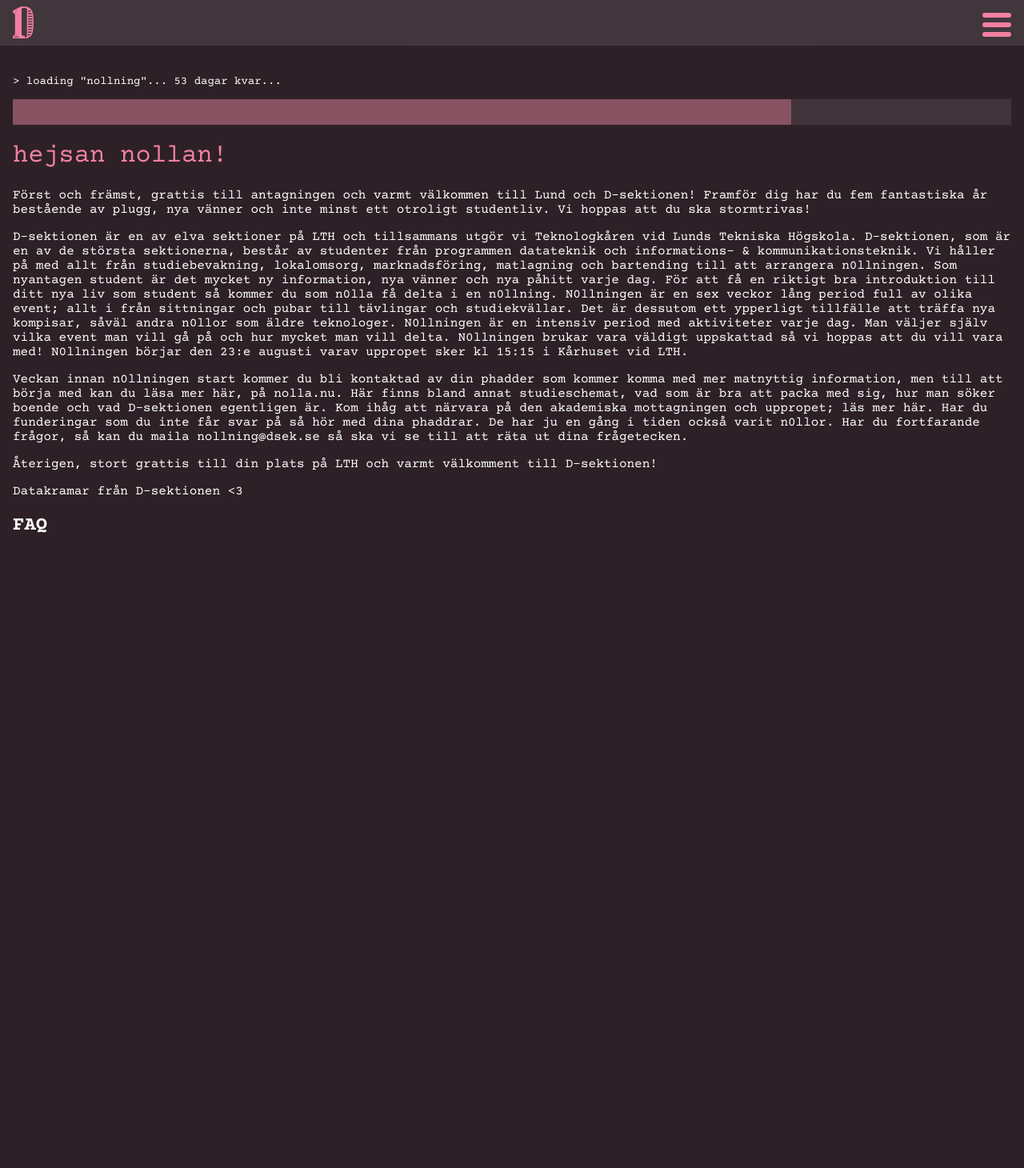
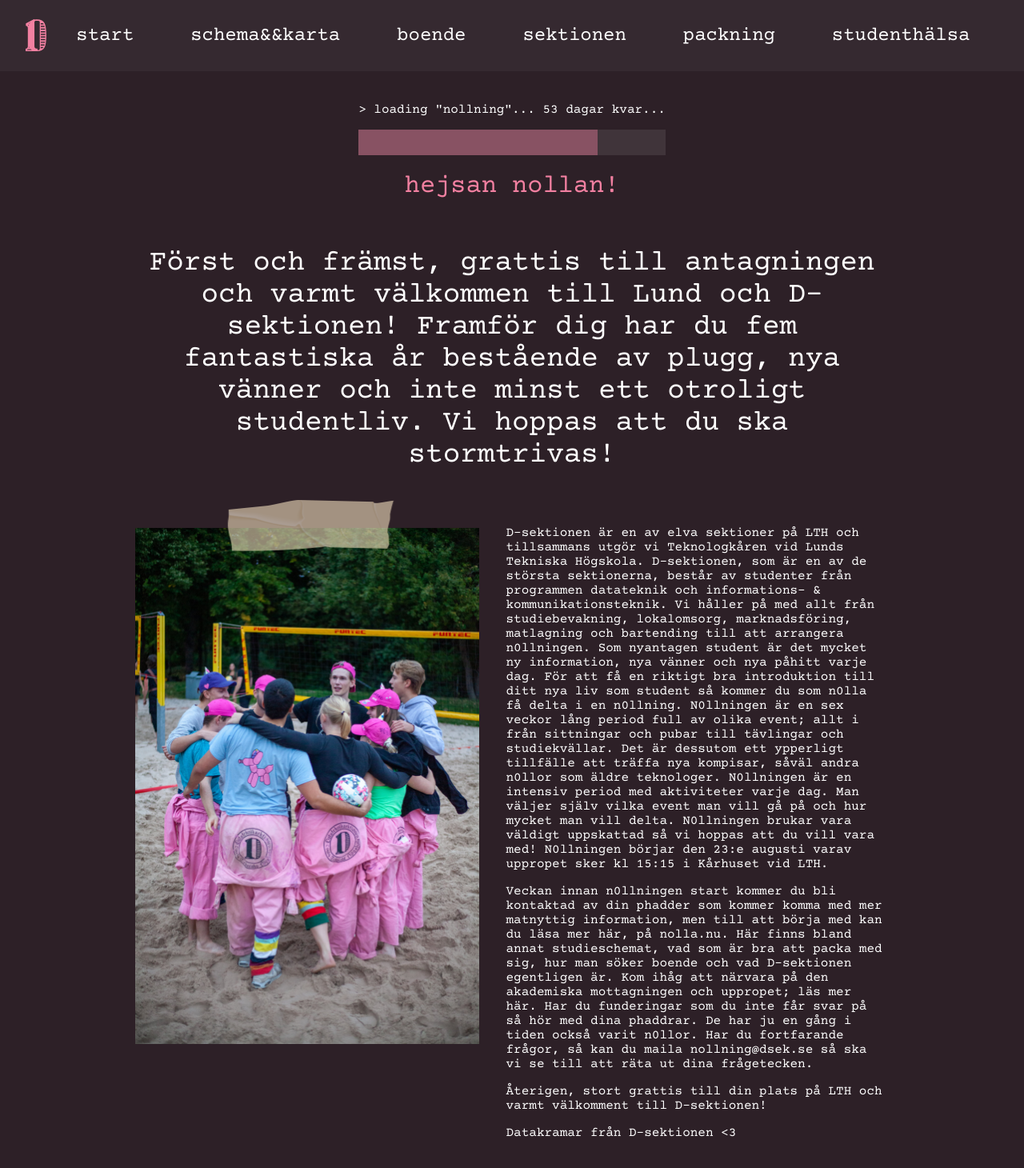
Before and after one commit to Dsek-LTH/dsek-nolla, a Next.js app: page / in a window 1280 px wide. Shown: the top 1460 px of the page at 80% size. Before the commit the page ends 800 px from the top, so only its background shows below. Built offline with nearby package versions, Linux system fonts and the light colour scheme.

Commit message:
wip on start page

```diff
--- a/components/CountDown.tsx
+++ b/components/CountDown.tsx
@@ -1,4 +1,16 @@
 import styled from 'styled-components';
+import { DESKTOP_MQ } from '../src/constants';
+
+const Container = styled.div`
+  max-width: 40rem;
+`;
+
+const Label = styled.p`
+  font-size: 14px;
+  ${DESKTOP_MQ} {
+    font-size: 1rem;
+  }
+`;
 
 const LoadingBarBackground = styled.div`
   position: relative;
@@ -30,16 +42,16 @@
 
 export default function CountDown() {
   return (
-    <div>
-      <p style={{ fontSize: 14 }}>
+    <Container>
+      <Label>
         &gt; loading &quot;nollning&quot;... {daysUntilNollning.toFixed()} dagar
         kvar...
-      </p>
+      </Label>
       <LoadingBarBackground>
         <LoadingBarForeground
           style={{ width: `${loadingBarWidth.toFixed()}%` }}
         />
       </LoadingBarBackground>
-    </div>
+    </Container>
   );
 }
--- a/components/Home/Copy.tsx
+++ b/components/Home/Copy.tsx
@@ -1,51 +1,96 @@
+import Image from 'next/image';
 import styled from 'styled-components';
+import { DESKTOP_MQ } from '../../src/constants';
 
-const CopyContainer = styled.div``;
+const CopyContainer = styled.div`
+  display: flex;
+  flex-direction: column;
+  align-items: center;
+  max-width: 943px;
+`;
+
+const ScalingParagraph = styled.p`
+  ${DESKTOP_MQ} {
+    font-size: 36px;
+    text-align: center;
+  }
+`;
+
+const ImageCopyContainer = styled.div`
+  display: flex;
+`;
+const ImageContainer = styled.div`
+  display: none;
+  ${DESKTOP_MQ} {
+    min-width: 27rem;
+    display: block;
+  }
+`;
+
+const LowerCopy = styled.div`
+  ${DESKTOP_MQ} {
+    margin-top: 1rem;
+    margin-left: 2rem;
+  }
+`;
 
 export default function Copy() {
   return (
     <CopyContainer>
-      <p>
+      <ScalingParagraph>
         Först och främst, grattis till antagningen och varmt välkommen till Lund
         och D-sektionen! Framför dig har du fem fantastiska år bestående av
         plugg, nya vänner och inte minst ett otroligt studentliv. Vi hoppas att
         du ska stormtrivas!
+      </ScalingParagraph>
+      <ImageCopyContainer>
+        <ImageContainer>
+          <Image
+            src="/images/volleyboll.png"
+            width="430"
+            height="680"
+            alt="Glad d-sekare"
+          />
+        </ImageContainer>
+        <LowerCopy>
+          <p>
+            D-sektionen är en av elva sektioner på LTH och tillsammans utgör vi
+            Teknologkåren vid Lunds Tekniska Högskola. D-sektionen, som är en av
+            de största sektionerna, består av studenter från programmen
+            datateknik och informations- & kommunikationsteknik. Vi håller på
+            med allt från studiebevakning, lokalomsorg, marknadsföring,
+            matlagning och bartending till att arrangera n0llningen. Som
+            nyantagen student är det mycket ny information, nya vänner och nya
+            påhitt varje dag. För att få en riktigt bra introduktion till ditt
+            nya liv som student så kommer du som n0lla få delta i en n0llning.
+            N0llningen är en sex veckor lång period full av olika event; allt i
+            från sittningar och pubar till tävlingar och studiekvällar. Det är
+            dessutom ett ypperligt tillfälle att träffa nya kompisar, såväl
+            andra n0llor som äldre teknologer. N0llningen är en intensiv period
+            med aktiviteter varje dag. Man väljer själv vilka event man vill gå
+            på och hur mycket man vill delta. N0llningen brukar vara väldigt
+            uppskattad så vi hoppas att du vill vara med! N0llningen börjar den
+            23:e augusti varav uppropet sker kl 15:15 i Kårhuset vid LTH.
           </p>
           <p>
-        D-sektionen är en av elva sektioner på LTH och tillsammans utgör vi
-        Teknologkåren vid Lunds Tekniska Högskola. D-sektionen, som är en av de
-        största sektionerna, består av studenter från programmen datateknik och
-        informations- & kommunikationsteknik. Vi håller på med allt från
-        studiebevakning, lokalomsorg, marknadsföring, matlagning och bartending
-        till att arrangera n0llningen. Som nyantagen student är det mycket ny
-        information, nya vänner och nya påhitt varje dag. För att få en riktigt
-        bra introduktion till ditt nya liv som student så kommer du som n0lla få
-        delta i en n0llning. N0llningen är en sex veckor lång period full av
-        olika event; allt i från sittningar och pubar till tävlingar och
-        studiekvällar. Det är dessutom ett ypperligt tillfälle att träffa nya
-        kompisar, såväl andra n0llor som äldre teknologer. N0llningen är en
-        intensiv period med aktiviteter varje dag. Man väljer själv vilka event
-        man vill gå på och hur mycket man vill delta. N0llningen brukar vara
-        väldigt uppskattad så vi hoppas att du vill vara med! N0llningen börjar
-        den 23:e augusti varav uppropet sker kl 15:15 i Kårhuset vid LTH.
+            Veckan innan n0llningen start kommer du bli kontaktad av din phadder
+            som kommer komma med mer matnyttig information, men till att börja
+            med kan du läsa mer här, på nolla.nu. Här finns bland annat
+            studieschemat, vad som är bra att packa med sig, hur man söker
+            boende och vad D-sektionen egentligen är. Kom ihåg att närvara på
+            den akademiska mottagningen och uppropet; läs mer här. Har du
+            funderingar som du inte får svar på så hör med dina phaddrar. De har
+            ju en gång i tiden också varit n0llor. Har du fortfarande frågor, så
+            kan du maila nollning@dsek.se så ska vi se till att räta ut dina
+            frågetecken.
           </p>
           <p>
-        Veckan innan n0llningen start kommer du bli kontaktad av din phadder som
-        kommer komma med mer matnyttig information, men till att börja med kan
-        du läsa mer här, på nolla.nu. Här finns bland annat studieschemat, vad
-        som är bra att packa med sig, hur man söker boende och vad D-sektionen
-        egentligen är. Kom ihåg att närvara på den akademiska mottagningen och
-        uppropet; läs mer här. Har du funderingar som du inte får svar på så hör
-        med dina phaddrar. De har ju en gång i tiden också varit n0llor. Har du
-        fortfarande frågor, så kan du maila nollning@dsek.se så ska vi se till
-        att räta ut dina frågetecken.
-      </p>
-      <p>
-        Återigen, stort grattis till din plats på LTH och varmt välkomment till
-        D-sektionen!
+            Återigen, stort grattis till din plats på LTH och varmt välkomment
+            till D-sektionen!
           </p>
           <p>Datakramar från D-sektionen &lt;3</p>
-      <h2>FAQ</h2>
+        </LowerCopy>
+      </ImageCopyContainer>
     </CopyContainer>
   );
 }
--- a/components/MobileBar.tsx
+++ /dev/null
@@ -1,20 +0,0 @@
-import styled from 'styled-components';
-import DsekIcon from './icons/DsekIcon';
-
-const Container = styled.div`
-  padding: 0 1rem;
-  background: rgba(255, 255, 255, 0.1);
-  position: fixed;
-  top: 0;
-  width: 100%;
-`;
-
-export default function MobileBar() {
-  return (
-    <>
-      <Container>
-        <DsekIcon />
-      </Container>
-    </>
-  );
-}
--- /dev/null
+++ b/components/TopBar.tsx
@@ -0,0 +1,64 @@
+import Link from 'next/link';
+import styled from 'styled-components';
+import { DESKTOP_MQ } from '../src/constants';
+import DsekIcon from './icons/DsekIcon';
+
+const Container = styled.div`
+  display: flex;
+  align-items: center;
+  padding: 0 1rem;
+  ${DESKTOP_MQ} {
+    padding: 1rem 2rem;
+  }
+  background: rgb(53, 41, 48);
+  position: fixed;
+  top: 0;
+  width: 100%;
+  z-index: 10;
+`;
+
+const DesktopMenu = styled.div`
+  display: none;
+  ${DESKTOP_MQ} {
+    display: flex;
+    width: 100%;
+    font-size: 1.5rem;
+    justify-content: space-around;
+  }
+`;
+
+const MenuItem = styled.div``;
+
+export default function MobileBar() {
+  return (
+    <>
+      <Container>
+        <Link href="/">
+          <a>
+            <DsekIcon />
+          </a>
+        </Link>
+        <DesktopMenu>
+          <MenuItem>
+            <Link href="/">start</Link>
+          </MenuItem>
+          <MenuItem>
+            <Link href="/schema">schema&&karta</Link>
+          </MenuItem>
+          <MenuItem>
+            <Link href="/">boende</Link>
+          </MenuItem>
+          <MenuItem>
+            <Link href="/">sektionen</Link>
+          </MenuItem>
+          <MenuItem>
+            <Link href="/">packning</Link>
+          </MenuItem>
+          <MenuItem>
+            <Link href="/">studenthälsa</Link>
+          </MenuItem>
+        </DesktopMenu>
+      </Container>
+    </>
+  );
+}
--- /dev/null
+++ b/components/components.ts
@@ -0,0 +1,16 @@
+import styled from 'styled-components';
+import { DESKTOP_MQ } from '../src/constants';
+
+export const DesktopOnly = styled.div`
+  display: none;
+  ${DESKTOP_MQ} {
+    display: block;
+  }
+`;
+
+export const MobileOnly = styled.div`
+  display: block;
+  ${DESKTOP_MQ} {
+    display: none;
+  }
+`;
--- a/pages/_app.tsx
+++ b/pages/_app.tsx
@@ -1,14 +1,28 @@
 import '../styles/globals.css';
 import type { AppProps } from 'next/app';
-import MobileBar from '../components/MobileBar';
+import TopBar from '../components/TopBar';
 import HamburgerMenu from '../components/HamburgerMenu';
+import { MobileOnly } from '../components/components';
+import styled from 'styled-components';
+import { DESKTOP_MQ } from '../src/constants';
+
+const Container = styled.div`
+  padding: 5rem 1rem;
+  ${DESKTOP_MQ} {
+    padding: 7rem;
+  }
+`;
 
 function MyApp({ Component, pageProps }: AppProps) {
   return (
     <>
-      <HamburgerMenu />
-      <MobileBar />
-      <Component {...pageProps} />
+      <Container>
+        <Component {...pageProps} />
+      </Container>
+      <TopBar />
+      <MobileOnly>
+        <HamburgerMenu />
+      </MobileOnly>
     </>
   );
 }
--- a/pages/index.tsx
+++ b/pages/index.tsx
@@ -1,24 +1,29 @@
 import type { NextPage } from 'next';
 import Head from 'next/head';
-import Image from 'next/image';
+import styled from 'styled-components';
 import CountDown from '../components/CountDown';
 import Copy from '../components/Home/Copy';
-import styles from '../styles/Home.module.css';
+
+const Main = styled.main`
+  display: flex;
+  align-items: center;
+  flex-direction: column;
+`;
 
 const Home: NextPage = () => {
   return (
-    <div className={styles.container} id="page-wrap">
+    <div id="page-wrap">
       <Head>
         <title>nolla.nu</title>
         <meta name="description" content="Generated by create next app" />
         <link rel="icon" href="/favicon.ico" />
       </Head>
 
-      <main>
+      <Main>
         <CountDown />
         <h1>hejsan nollan!</h1>
         <Copy />
-      </main>
+      </Main>
     </div>
   );
 };
--- /dev/null
+++ b/src/constants.ts
@@ -0,0 +1 @@
+export const DESKTOP_MQ = `@media (min-width: 768px)`;
```
Also changed, not shown: components/Footer.tsx (added, +64 -0 lines), public/images/volleyboll.png (added). Lines whose indentation alone changed are shown as unchanged.
